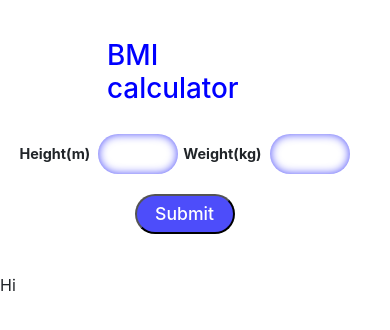
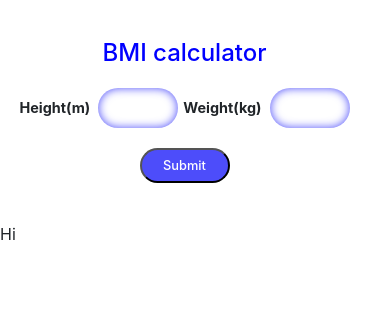
Before and after one commit to abin-karukappallil/Re-Act, a React (Create React App) app: page / in a window 390 px wide. Shown: the top 330 px of the page. Built offline with nearby package versions, Linux system fonts and the light colour scheme.

Commit message:
responsive

```diff
--- a/src/App.css
+++ b/src/App.css
@@ -46,7 +46,10 @@
         margin-left:87px;
     }
    .form button {
-        width: 100px;
+        width: 90px;
+        height: 35px;
+        font-size: 0.8rem;
+
     }
     .form .label input {
         margin-left: 3px;
@@ -54,7 +57,11 @@
         font-size: 0.7rem;
 
     }
+    .form h1 {
+        font-size: 1.5rem;
+        margin: auto;
 
+    }
     .form .label {
         gap: 5px !important;
         font-size: 0.9rem;
```
